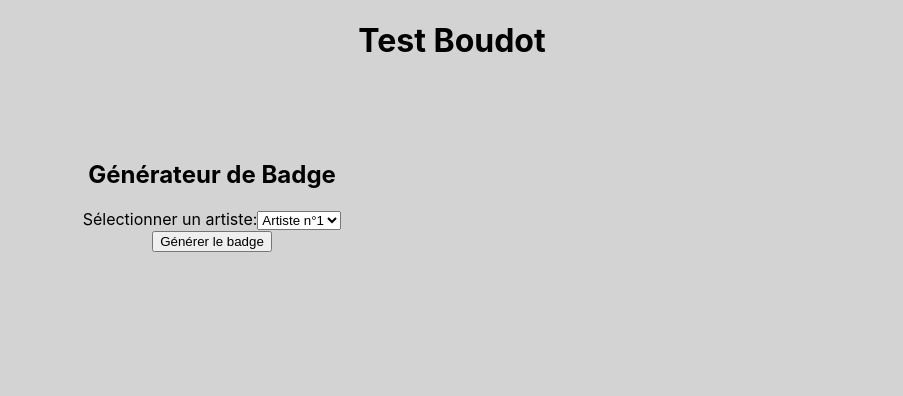
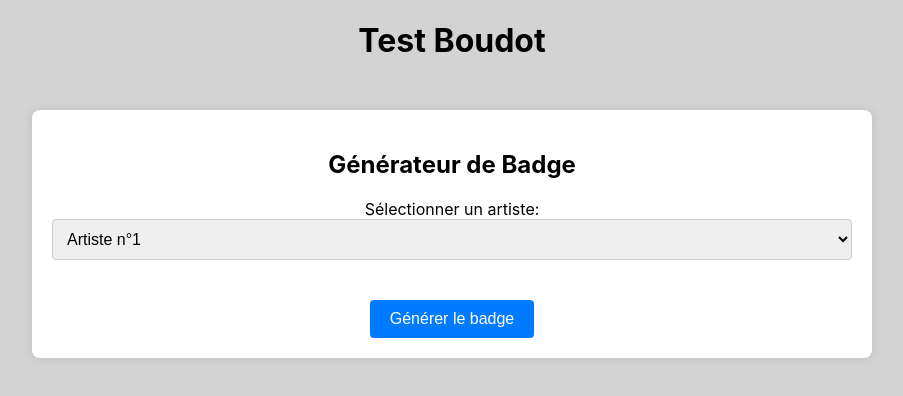
Before and after one commit to tsboudot/testlinkaband, a React (Create React App) app: page / in a window 1280 px wide. Shown: the top 396 px of the page, without its empty margins (188-1091 px from the left). Built offline with nearby package versions, Linux system fonts and the light colour scheme.

Commit message:
Style OK

```diff
--- a/src/App.css
+++ b/src/App.css
@@ -1,17 +1,61 @@
+/* App.css */
 .App {
   text-align: center;
   display: flex;
   flex-direction: column;
 }
 
-
 body {
   background-color: lightgray;
   margin: 0 auto;
-
 }
 
 .exercice-container {
-  margin-top: 100px;
+  margin-top: 50px;
   max-width: 800px;
+  background-color: white;
+  border-radius: 8px;
+  box-shadow: 0 0 10px rgba(0, 0, 0, 0.1);
+  padding: 20px;
+  margin-left: auto;
+  margin-right: auto;
 }
+
+h2 {
+  margin-bottom: 20px;
+}
+
+select {
+  width: 100%;
+  padding: 10px;
+  font-size: 16px;
+  border: 1px solid #ccc;
+  border-radius: 4px;
+}
+
+button {
+  margin-top: 10px;
+  padding: 10px 20px;
+  font-size: 16px;
+  background-color: #007bff;
+  color: white;
+  border: none;
+  border-radius: 4px;
+  cursor: pointer;
+}
+
+button:hover {
+  background-color: #0056b3;
+}
+
+.badge-container {
+  margin-top: 30px;
+  text-align: center;
+}
+
+pre {
+  background-color: #f5f5f5;
+  padding: 10px;
+  border-radius: 4px;
+  overflow-x: auto;
+}
```
